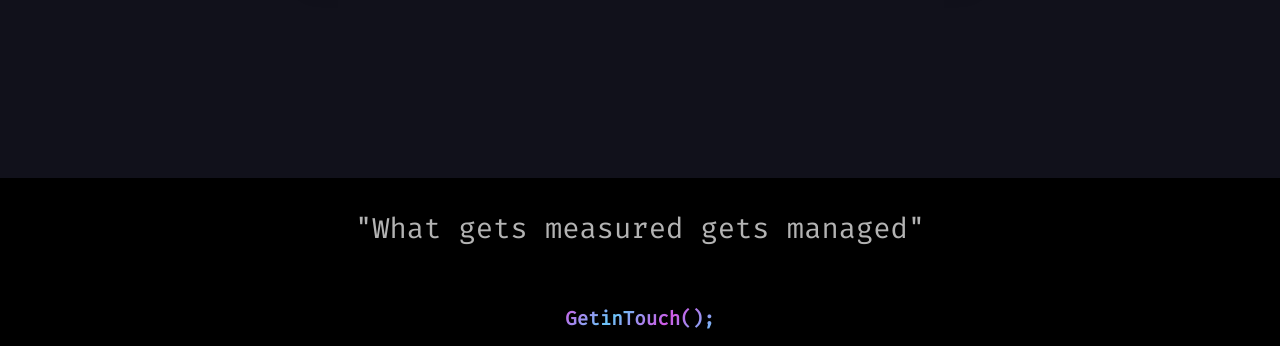
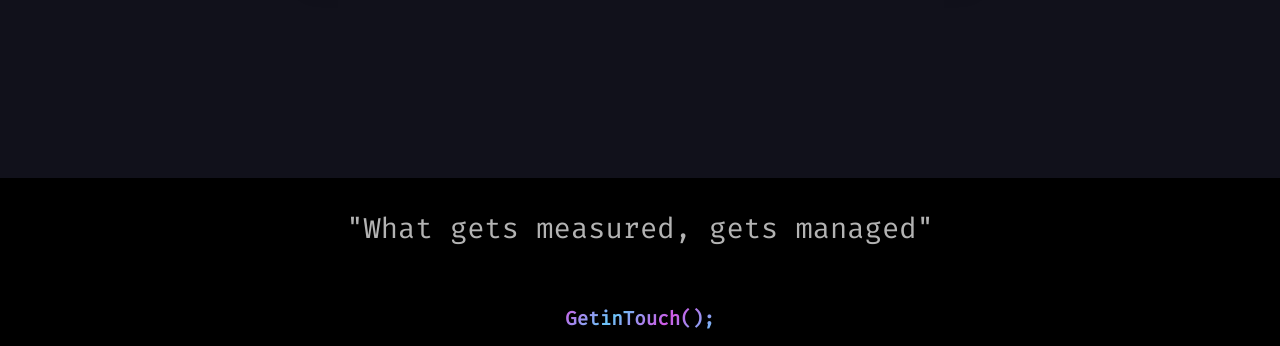
Before and after one commit to aakashdhruva/aakashdhruva.github.io, a plain HTML site: page index.html in a window 1280 px wide. Shown: the part 5046-5392 px from the top of the page. Drawn offline with nearby package versions, Linux system fonts and the light colour scheme; a web font is replaced by a local one.

Commit message:
Update index.html

```diff
--- a/index.html
+++ b/index.html
@@ -324,7 +324,7 @@
 
         <button class="fas" id="backtotopbutton" onclick="scrolltoTopfunction()"><article aria-label="Back to top">&#8592;BACK TO TOP</article></button>
         <div class="footercontainer">
-            <div class="two-words"><article tabindex="0"aria-label="Learning, Living, and Leveling Up, my quote">"What gets measured gets managed"</article></div>
+            <div class="two-words"><article tabindex="0"aria-label="Learning, Living, and Leveling Up, my quote">"What gets measured, gets managed"</article></div>
             <div class="social-media-container">
                 <div class="getintouch-heading"><article>GetinTouch();</article></div>
                 <div class="logos">
```
